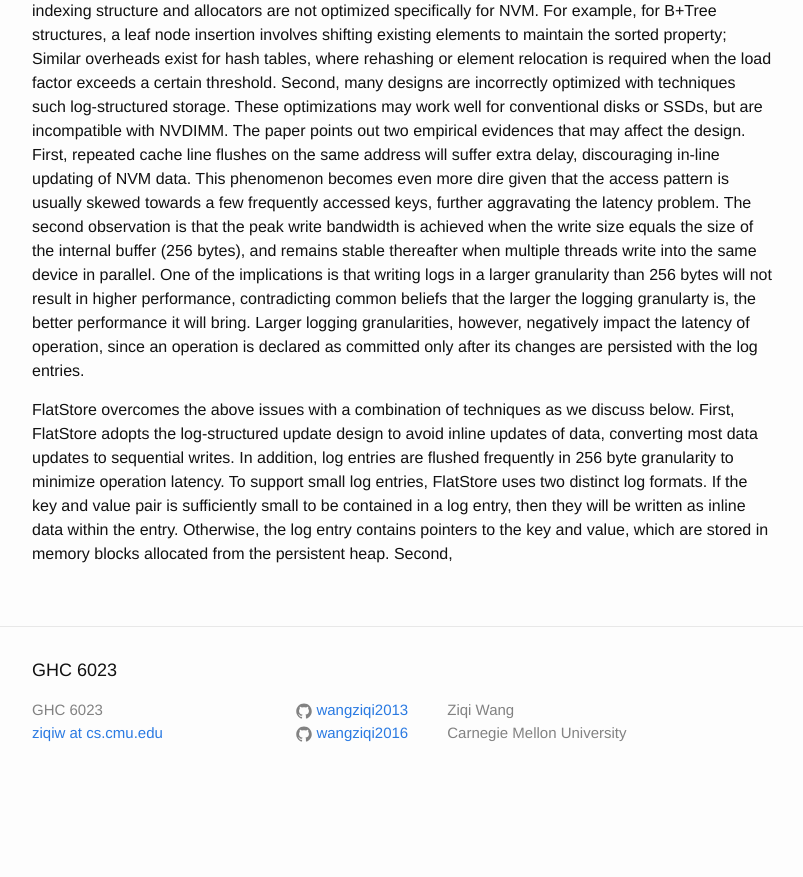
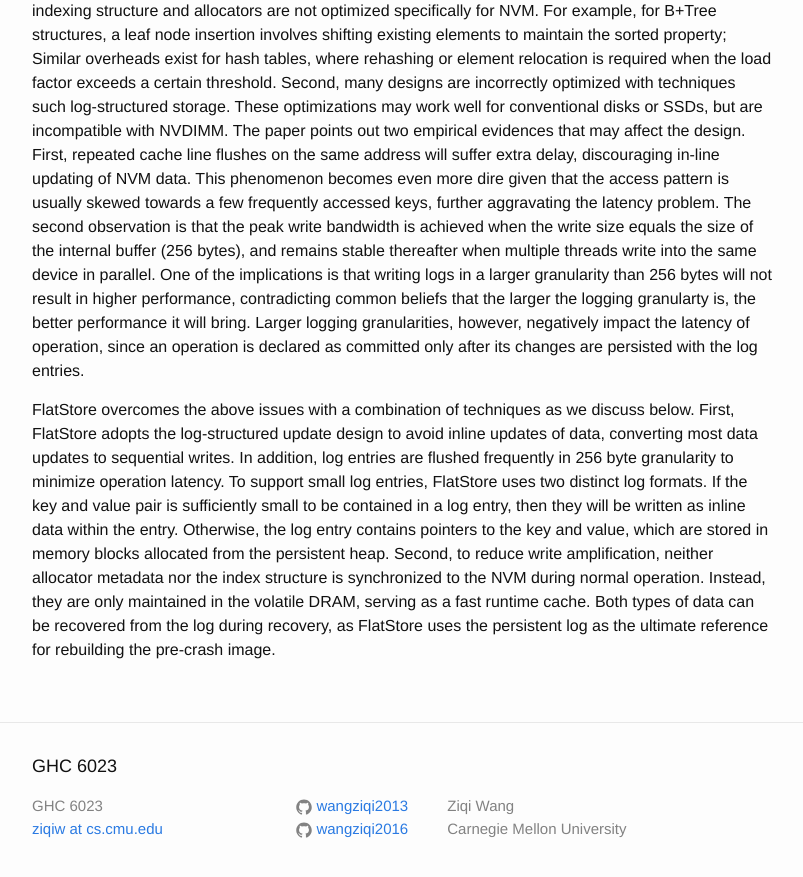
Before and after one commit to wangziqi2013/wangziqi2013.github.io, a Jekyll site: the page built from _posts/2020-07-25-flatstore.markdown, in a window 1280 px wide and 900 px high, scrolled down 679 px. Shown: the top 877 px of the window, without its empty margins (238-1041 px from the left). Built offline with Jekyll 4.4.1, drawn with Linux system fonts in a browser that asks for light colours; before the commit the page ends 1483 px from its top, so only the background shows below that.

Commit message:
Adding alloc

```diff
--- a/_posts/2020-07-25-flatstore.markdown
+++ b/_posts/2020-07-25-flatstore.markdown
@@ -41,4 +41,7 @@ In addition, log entries are flushed frequently in 256 byte granularity to minim
 small log entries, FlatStore uses two distinct log formats. If the key and value pair is sufficiently small to be contained
 in a log entry, then they will be written as inline data within the entry. Otherwise, the log entry contains pointers
 to the key and value, which are stored in memory blocks allocated from the persistent heap.
-Second,
+Second, to reduce write amplification, neither allocator metadata nor the index structure is synchronized to the NVM
+during normal operation. Instead, they are only maintained in the volatile DRAM, serving as a fast runtime cache.
+Both types of data can be recovered from the log during recovery, as FlatStore uses the persistent log as the ultimate
+reference for rebuilding the pre-crash image.
```
